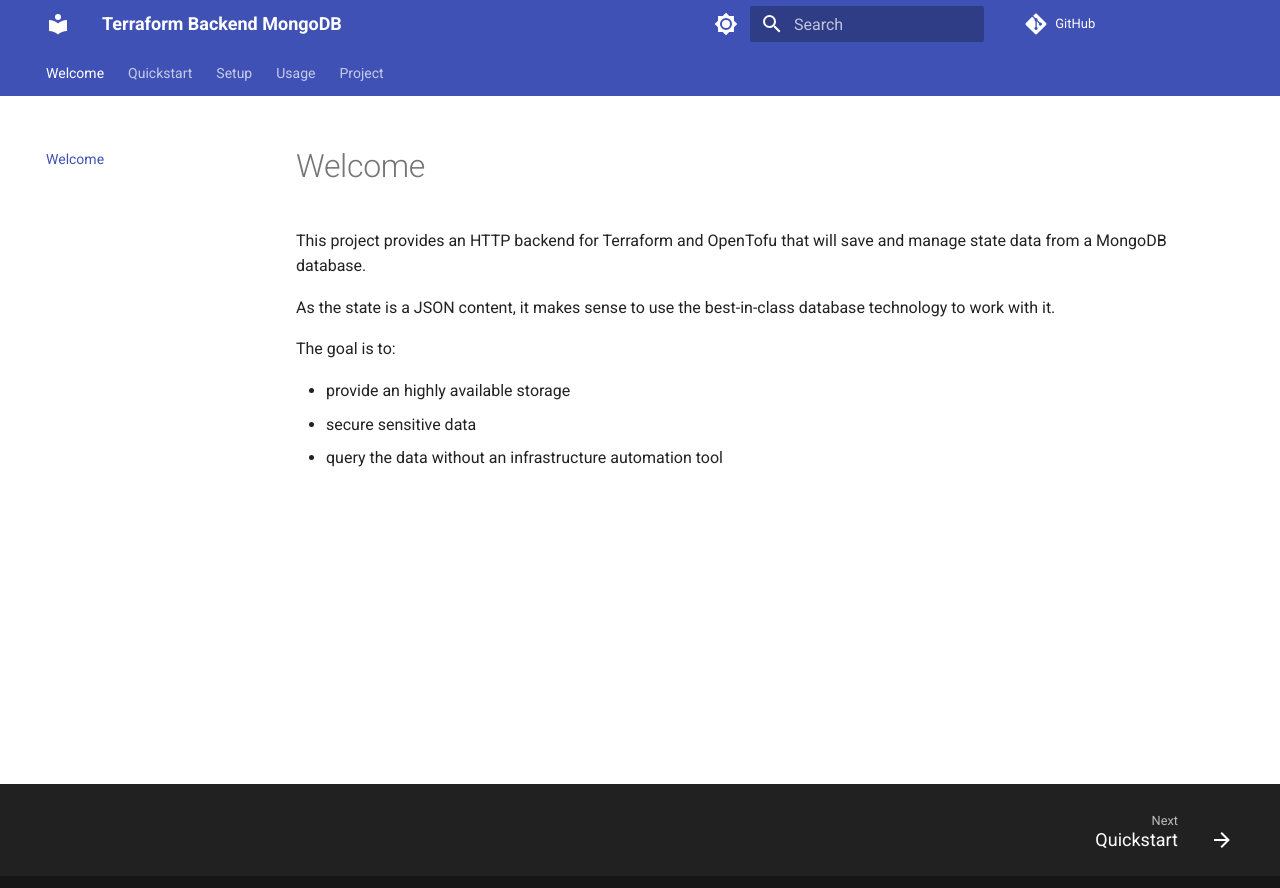
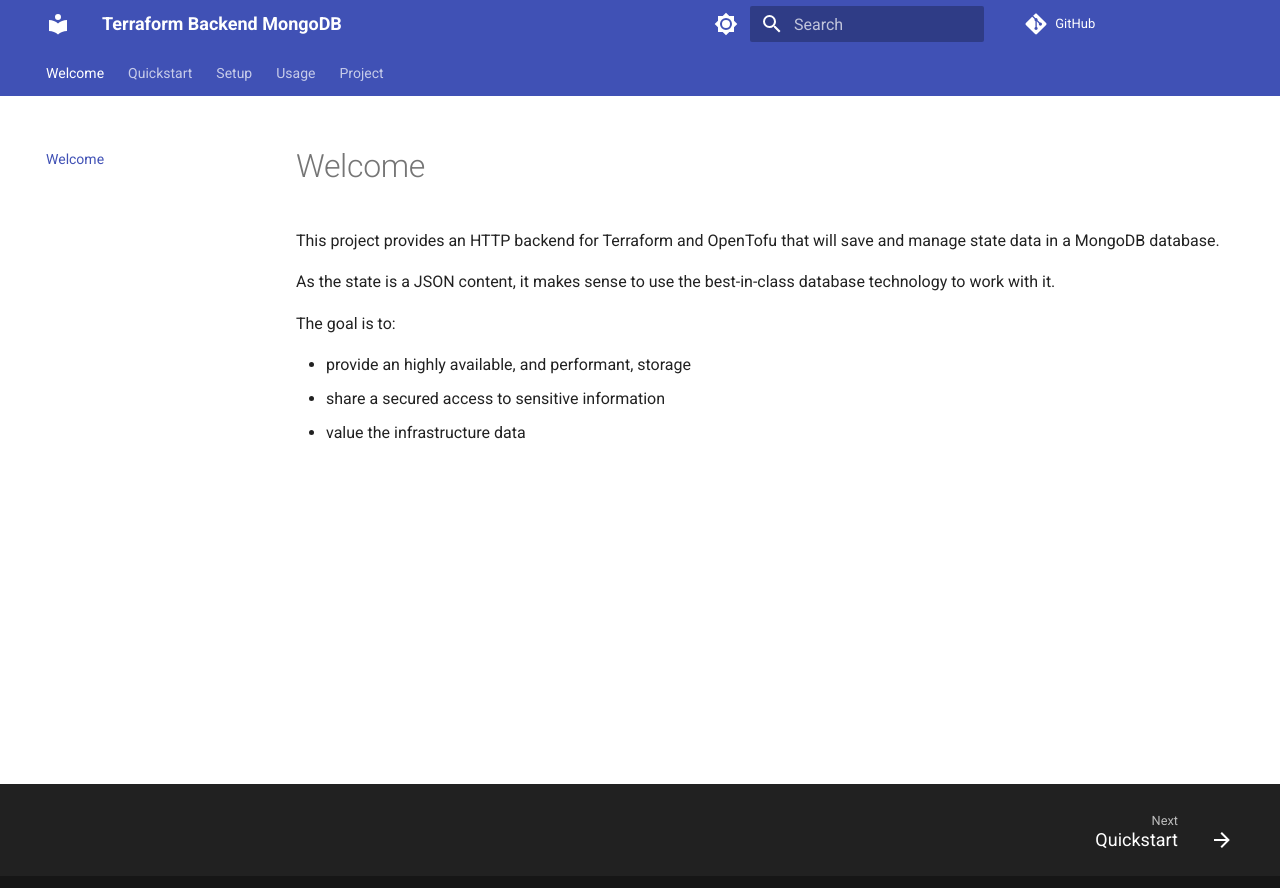
Before and after one commit to devpro/terraform-backend-mongodb, an MkDocs documentation site: the page built from docs/index.md, in a window 1280 px wide. Shown: the top 888 px of the page. Built offline with MkDocs 1.6.1 and Material for MkDocs 9.7.7, drawn with Linux system fonts in a browser that asks for light colours; comment, search, counter and statistics services are not loaded.

Commit message:
Updated docs

```diff
--- a/.markdownlint.yml
+++ b/.markdownlint.yml
@@ -1,5 +1,5 @@
 # ref. https://github.com/DavidAnson/markdownlint
 default: true
 MD013:
-  line_length: 180
+  line_length: 240
 MD046: false
--- a/docs/index.md
+++ b/docs/index.md
@@ -1,11 +1,11 @@
 # Welcome
 
-This project provides an HTTP backend for Terraform and OpenTofu that will save and manage state data from a MongoDB database.
+This project provides an HTTP backend for Terraform and OpenTofu that will save and manage state data in a MongoDB database.
 
 As the state is a JSON content, it makes sense to use the best-in-class database technology to work with it.
 
 The goal is to:
 
-- provide an highly available storage
-- secure sensitive data
-- query the data without an infrastructure automation tool
+- provide an highly available, and performant, storage
+- share a secured access to sensitive information
+- value the infrastructure data
```
Also changed, not shown: CONTRIBUTING.md (+1 -1 lines), README.md (+2 -2 lines), docs/quickstart.md (+1 -1 lines), docs/setup.md (+15 -7 lines), docs/usage.md (+16 -7 lines).
